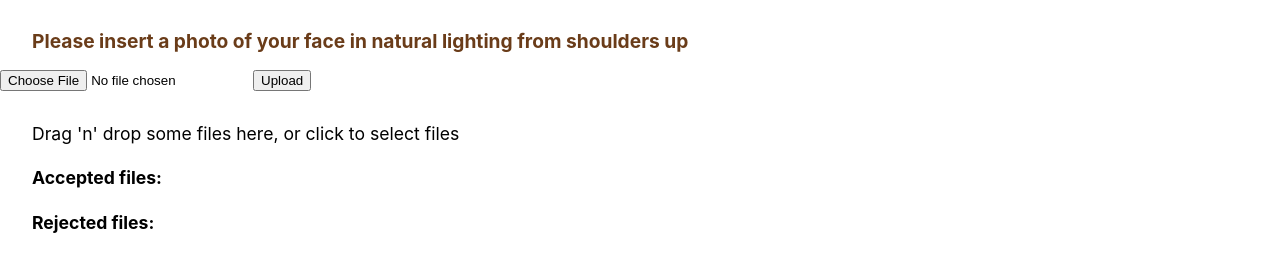
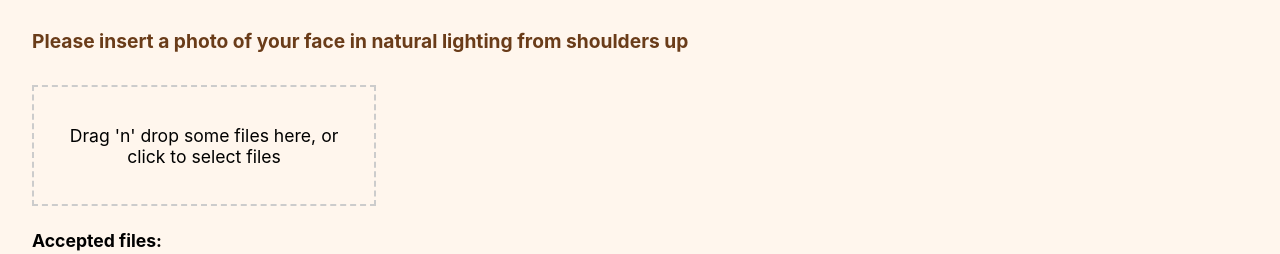
Before and after one commit to lansan2103/data-drip, a React (Create React App) app in the folder my-app/: page /page1 in a window 1280 px wide. Shown: the part 446-700 px from the top of the page. Built offline with nearby package versions, Linux system fonts and the light colour scheme.

Commit message:
better test page

```diff
--- a/my-app/src/App.css
+++ b/my-app/src/App.css
@@ -38,12 +38,12 @@
 }
 
 body {
-  background-color: #ffffff; /* light blue, for example */
+  background-color: #fff6ed;
 }
 
 
 .header {
-  color: #4b0082; /* Indigo example */
+  color: #4b0082;
   font-family: 'Segoe UI', Tahoma, Geneva, Verdana, sans-serif;
   font-size: 3rem;
   text-align: center;
@@ -121,9 +121,16 @@ body {
   margin-bottom: 1rem;
 }
 
-/* p {
-  font-family: Arial, sans-serif;
-  font-size: 16px;
-  color: black;
-  margin: 20px 0;
-} */
+.dropzone {
+  border: 2px dashed #cccccc;
+  padding: 20px;
+  cursor: pointer;
+  width: 300px;
+  margin-left: auto; /* pushes it right */
+  margin-right: 1300px;
+  display: flex;
+  flex-direction: column;
+  justify-content: center;
+  align-items: center;
+  text-align: center;
+}
--- a/my-app/src/App.js
+++ b/my-app/src/App.js
@@ -39,6 +39,7 @@ function Accept() {
         <input {...getInputProps()} />
         <p>Drag 'n' drop some files here, or click to select files</p>
       </div>
+
       <aside>
         <h4>Accepted files:</h4>
         <ul>{acceptedFileItems}</ul>
@@ -79,8 +80,6 @@ function App() {
       <h1 className= "title">DataDrip Test</h1>
       <hr />
       <h2 className="subheader">Please insert a photo of your face in natural lighting from shoulders up</h2>
-      <input type="file" onChange={handleChange} />
-      <button onClick={handleUpload}>Upload</button>
 
       <Accept />
       <hr />
```
